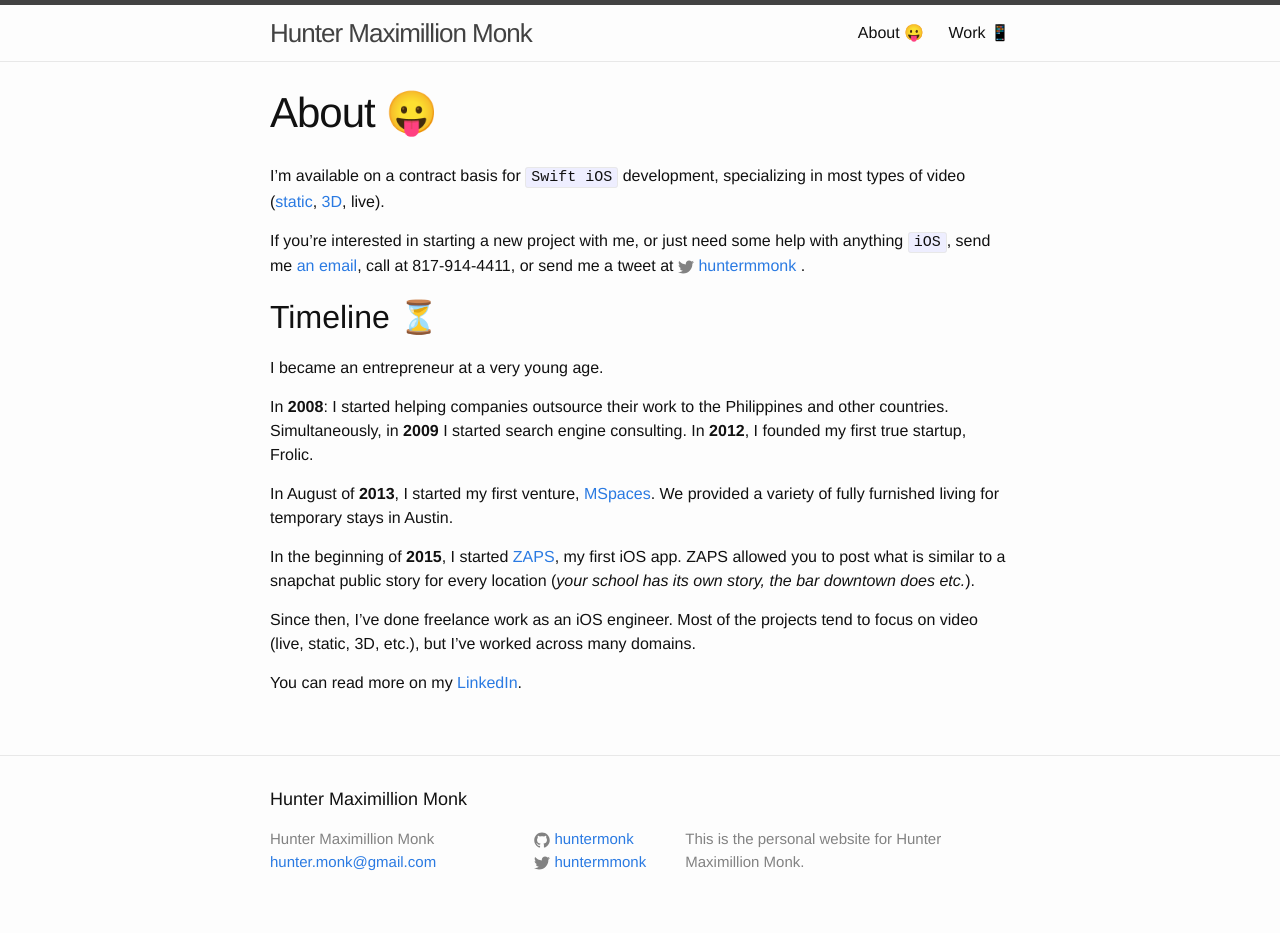
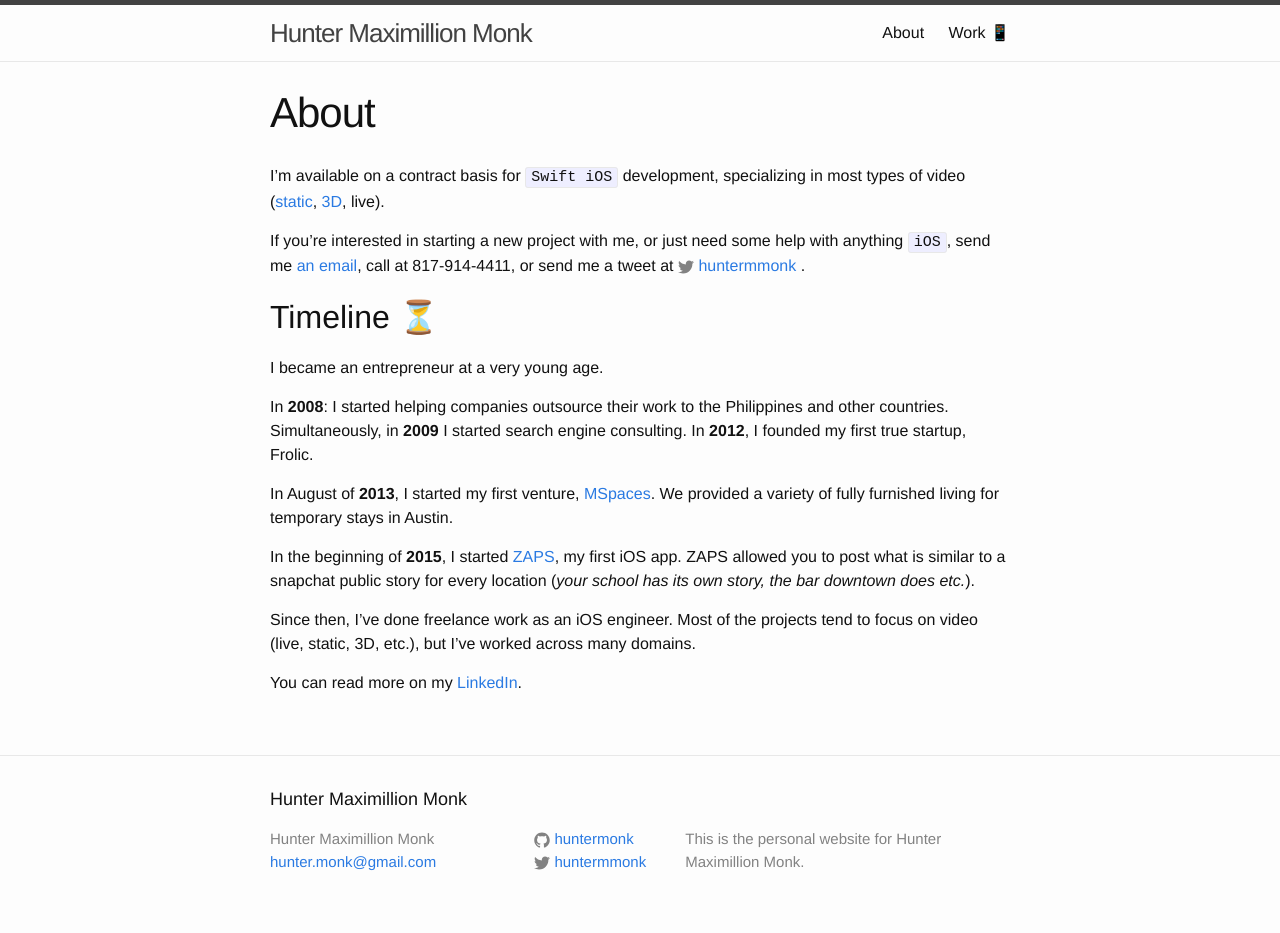
Before and after one commit to huntermonk/huntermonk.github.io, a Jekyll site: the page built from about.md, in a window 1280 px wide. Built offline with Jekyll 4.4.1, drawn with Linux system fonts in a browser that asks for light colours; comment, search, counter and statistics services are not loaded; part of the change alters nothing that is shown.

```diff
--- a/about.md
+++ b/about.md
@@ -1,10 +1,10 @@
 ---
 layout: page
-title: About 😛
+title: About
 permalink: /about/
 ---
 
-I'm available on a contract basis for `Swift iOS` development, specializing in most types of video ([static](http://www.zapsapp.com), [3D](http://www.zapsapp.com), live).
+I'm available on a contract basis for `Swift iOS` development, specializing in most types of video ([static](http://www.zapsapp.com), [3D](http://walk-in-theater.com), live).
 
 If you're interested in starting a new project with me, or just need some help with anything `iOS`, send me [an email](mailto:hunter.monk@gmail.com), call at 817-914-4411, or send me a tweet at {% include icon-twitter.html username="huntermmonk" %}.
 
```
